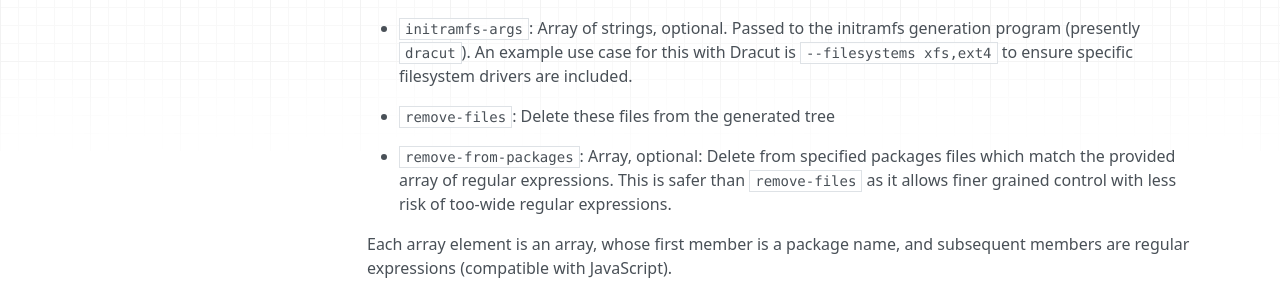
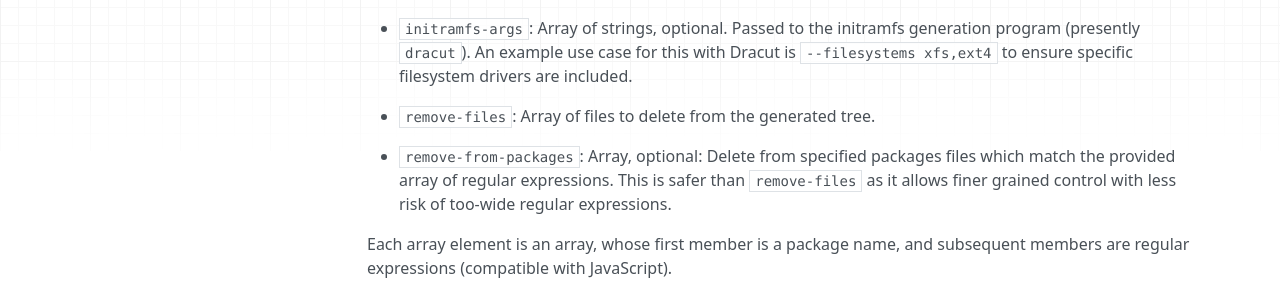
Before and after one commit to coreos/rpm-ostree, an MkDocs documentation site: the page built from docs/manual/treefile.md, in a window 1280 px wide and 900 px high, scrolled down 1111 px. Shown: the part 155-451 px from the top of the window. Built offline with MkDocs 1.6.1, drawn with Linux system fonts in a browser that asks for light colours; nearby versions of some CDN libraries; old or Windows-style settings are respelled for this version of MkDocs.

```diff
--- a/.redhat-ci.yml
+++ b/.redhat-ci.yml
@@ -97,5 +97,9 @@
       ./configure --prefix=/usr --libdir=/usr/lib64 &&
       make &&
       make install &&
+      dnf update -y bubblewrap &&
       ./tests/compose
       "
+
+artifacts:
+  - compose.log
--- a/docs/manual/treefile.md
+++ b/docs/manual/treefile.md
@@ -69,7 +69,7 @@
     case for this with Dracut is `--filesystems xfs,ext4` to ensure
     specific filesystem drivers are included.
 
- * `remove-files`: Delete these files from the generated tree
+ * `remove-files`: Array of files to delete from the generated tree.
 
  * `remove-from-packages`: Array, optional: Delete from specified packages
    files which match the provided array of regular expressions.
```
Also changed, not shown: 10 other files.
